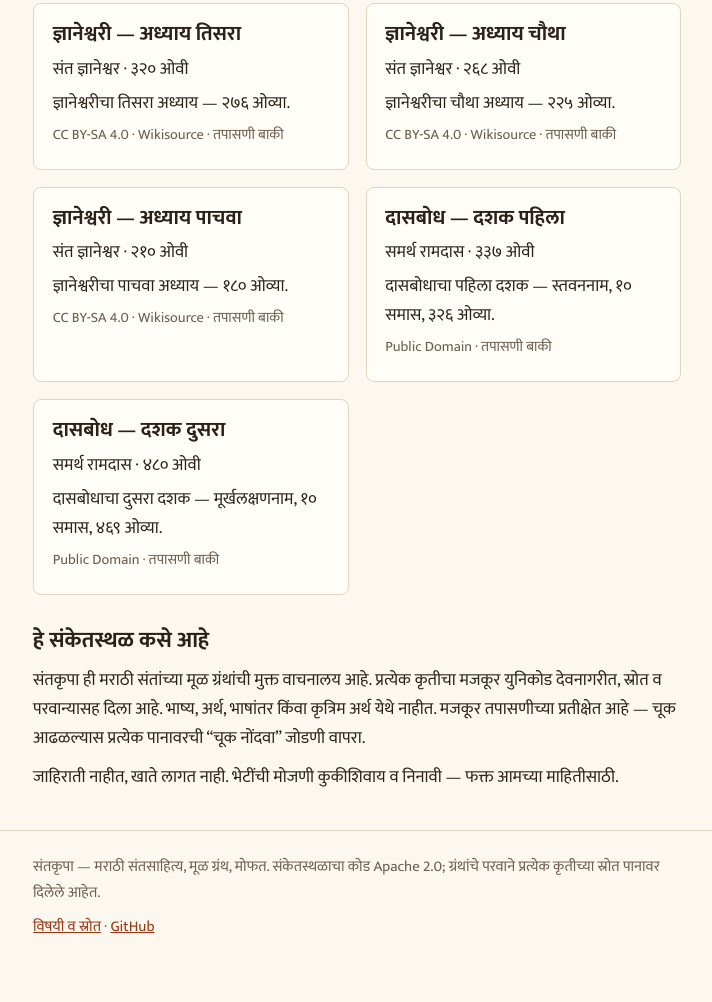
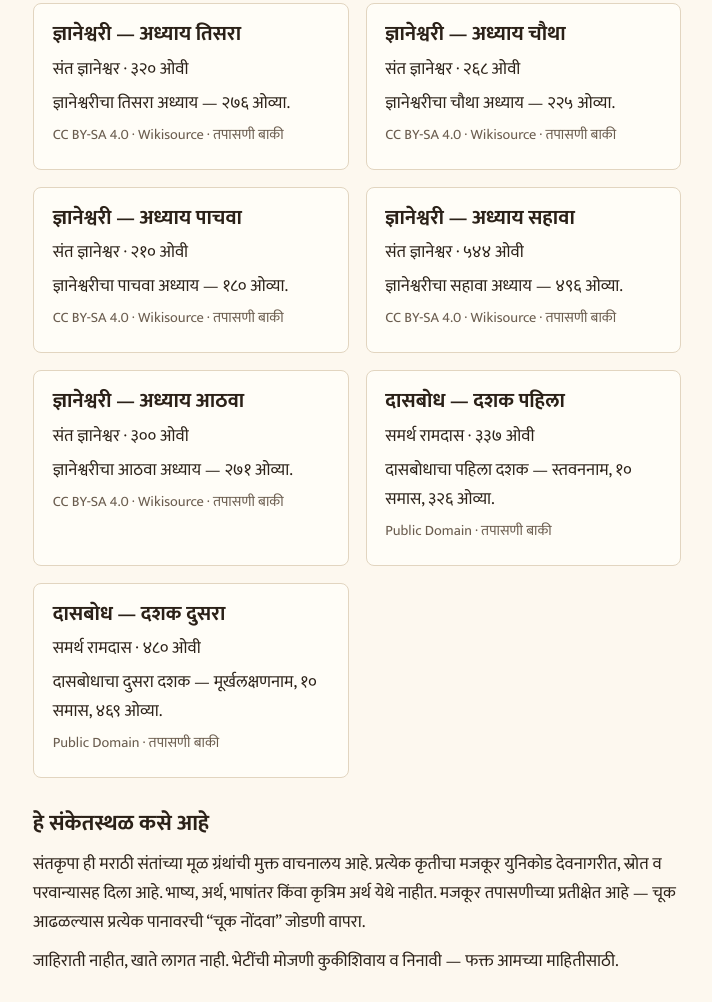
Before and after one commit to me-warkari/santkrupa, a plain HTML site: page index.html in a window 1280 px wide. Shown: the part 1298-2300 px from the top of the page, without its empty margins (283-995 px from the left). Before the commit the page ends 2277 px from the top, so only its background shows below. Drawn offline with Linux system fonts and the light colour scheme; files whose address does not match are found by name.

Commit message:
Sync site and content

```diff
--- a/index.html
+++ b/index.html
@@ -104,6 +104,18 @@
   <p class="lic">CC BY-SA 4.0 · Wikisource · तपासणी बाकी</p>
 </article>
 <article class="card">
+  <h3><a href="granth/dnyaneshwari-adhyay-6/index.html">ज्ञानेश्वरी — अध्याय सहावा</a></h3>
+  <p>संत ज्ञानेश्वर · ५४४ ओवी</p>
+  <p>ज्ञानेश्वरीचा सहावा अध्याय — ४९६ ओव्या.</p>
+  <p class="lic">CC BY-SA 4.0 · Wikisource · तपासणी बाकी</p>
+</article>
+<article class="card">
+  <h3><a href="granth/dnyaneshwari-adhyay-8/index.html">ज्ञानेश्वरी — अध्याय आठवा</a></h3>
+  <p>संत ज्ञानेश्वर · ३०० ओवी</p>
+  <p>ज्ञानेश्वरीचा आठवा अध्याय — २७१ ओव्या.</p>
+  <p class="lic">CC BY-SA 4.0 · Wikisource · तपासणी बाकी</p>
+</article>
+<article class="card">
   <h3><a href="granth/dasbodh-dashak-1/index.html">दासबोध — दशक पहिला</a></h3>
   <p>समर्थ रामदास · ३३७ ओवी</p>
   <p>दासबोधाचा पहिला दशक — स्तवननाम, १० समास, ३२६ ओव्या.</p>
```
